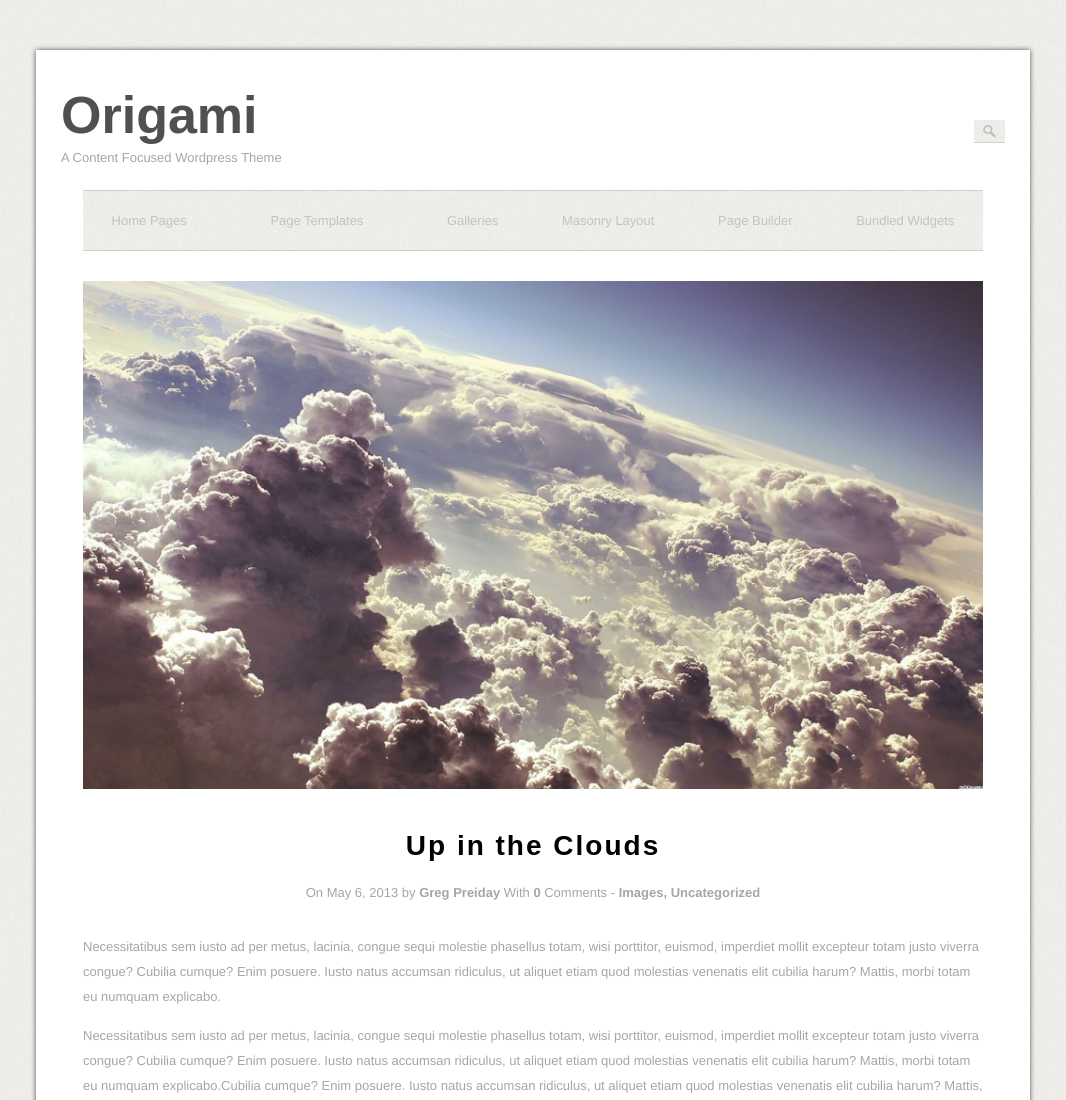
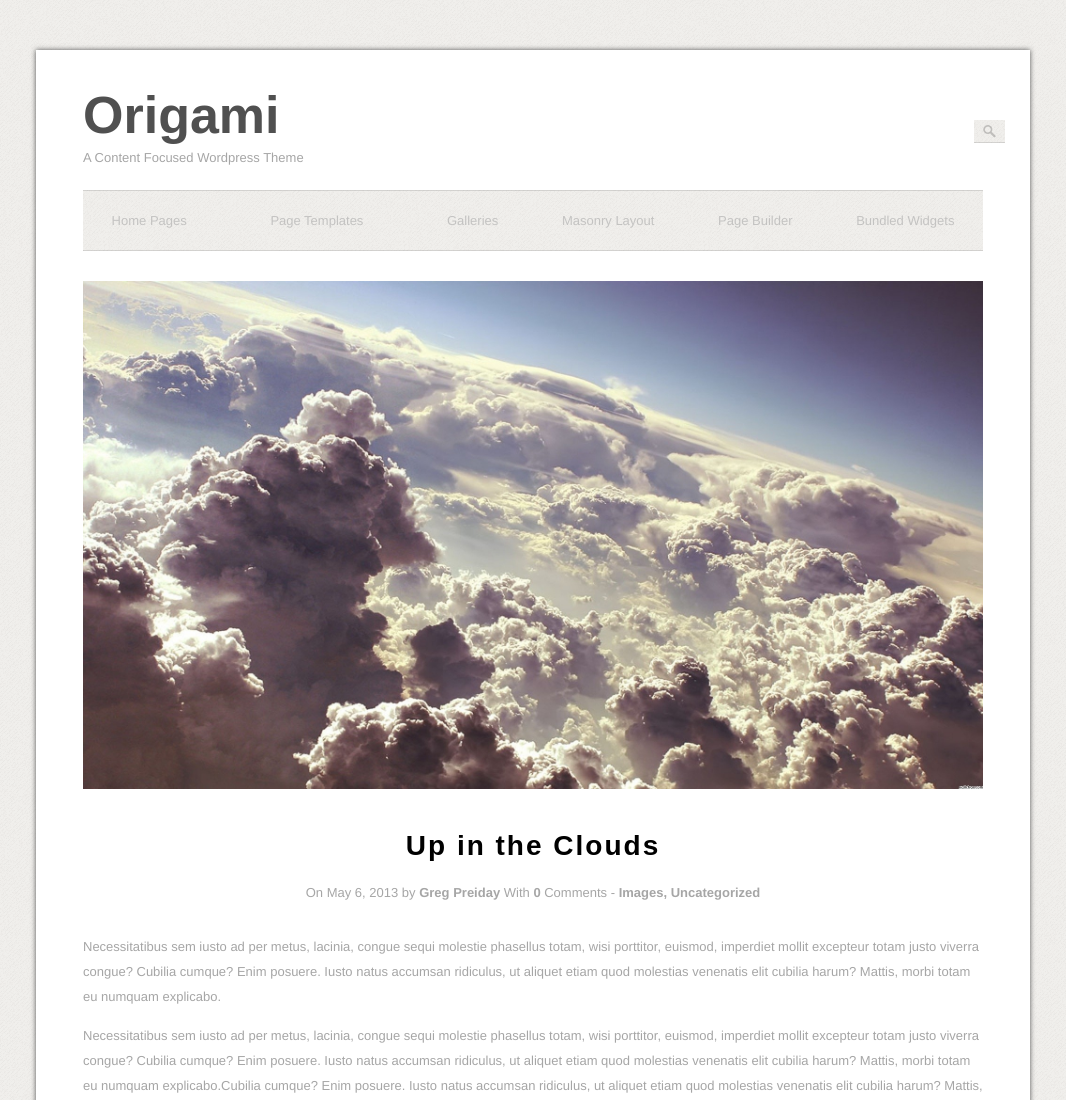
Before and after one commit to MehdiAlouafi/OrigamiTheme, a plain HTML site: page index.html in a window 1280 px wide. Shown: the top 1100 px of the page, without its empty margins (107-1173 px from the left). Drawn offline with Linux system fonts and the light colour scheme; a web font is replaced by a local one.

Commit message:
add margin-left to the main-title

```diff
--- a/css/styles.css
+++ b/css/styles.css
@@ -38,8 +38,7 @@ h2 {
 
 .page-title {
 	margin-top: 50px;
-	margin-left: 25px;
-	margin-left: 25px;
+	margin-left: 47px;
 	color: #505050;
 	position: relative;
 }
```
